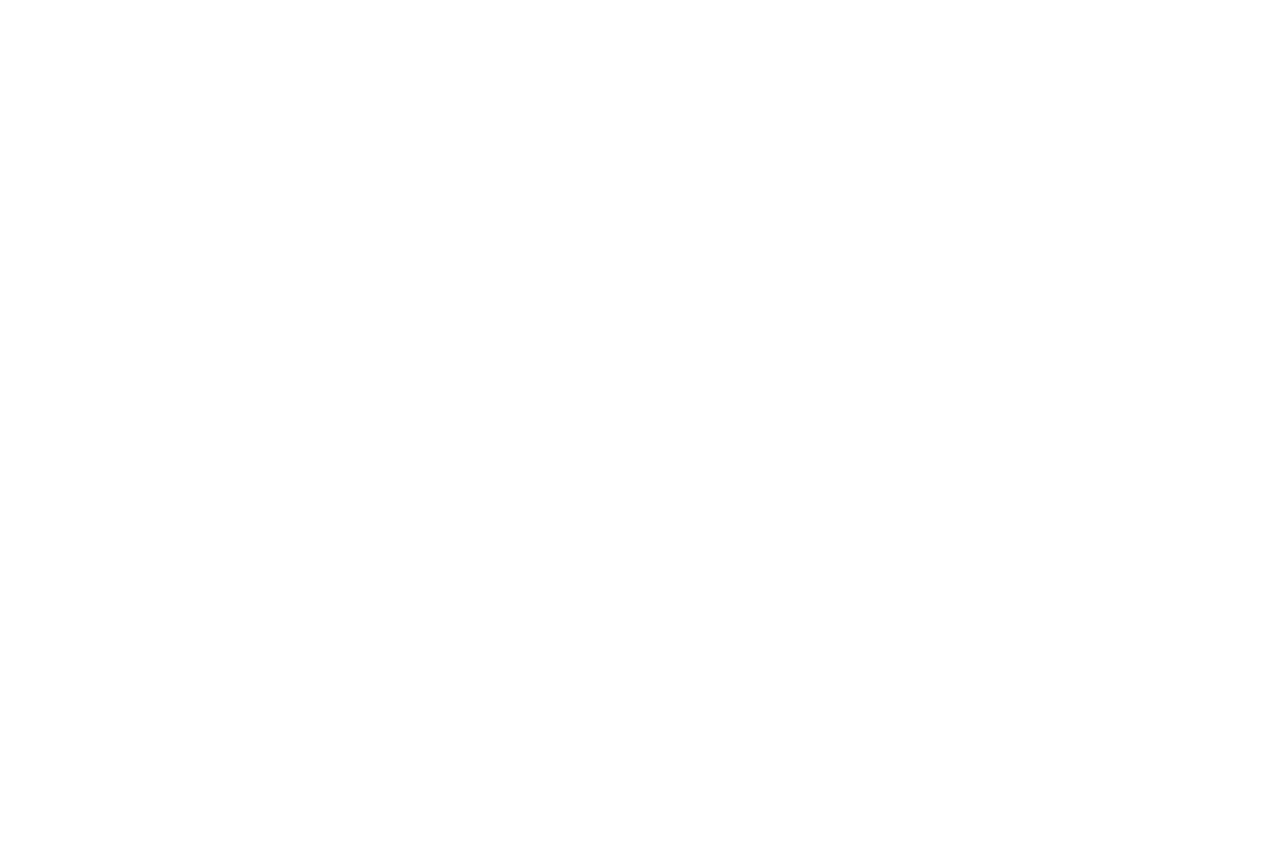
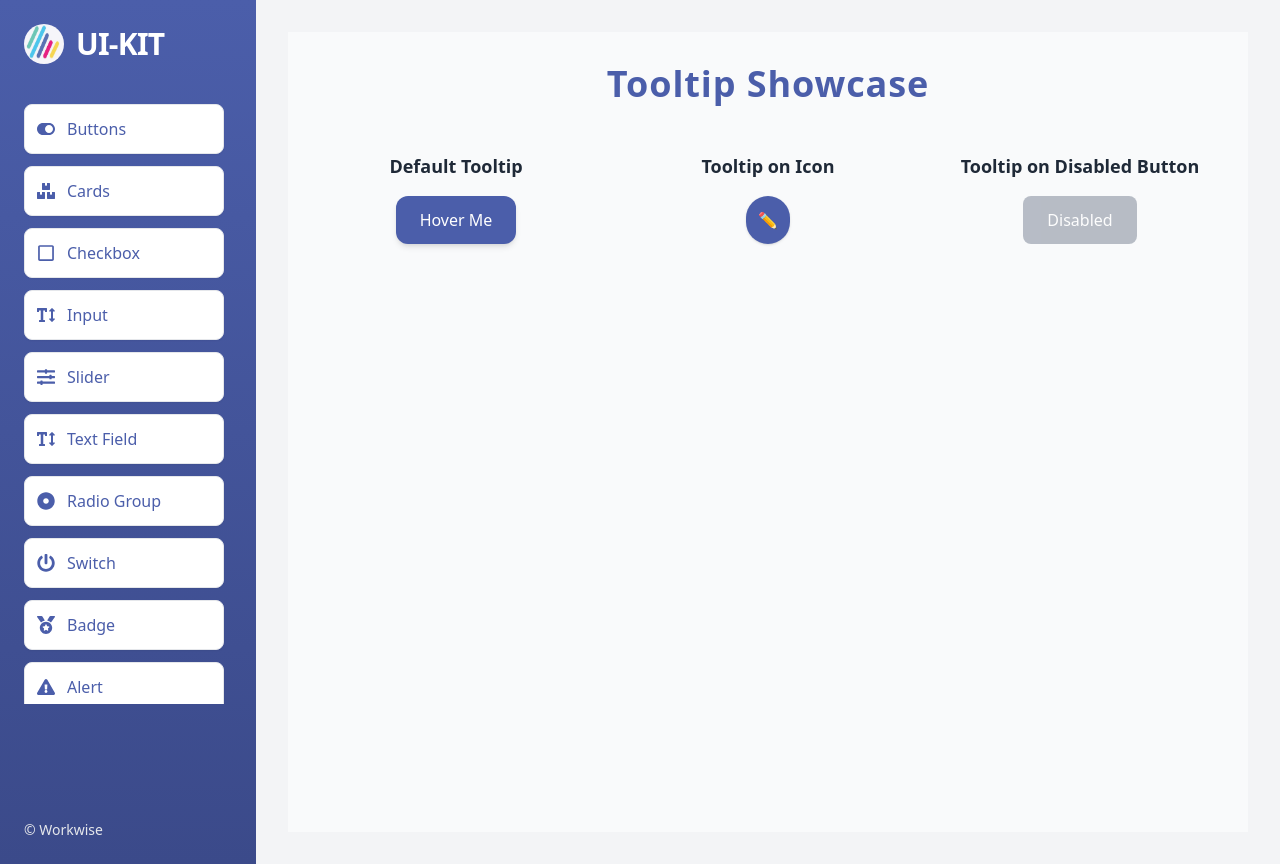
Before and after one commit to NaeemHk011/UI-Kit, a React (Vite) app: page /Tooltip in a window 1280 px wide. Before the commit this address had no page. Before the commit the page ends 800 px from the top, so only its background shows below. Built offline with nearby package versions, Linux system fonts and the light colour scheme.

Commit message:
your message

```diff
--- /dev/null
+++ b/src/components/Tooltip/toolTip.jsx
@@ -0,0 +1,58 @@
+import React, { useState } from 'react';
+
+const UIKitTooltip = ({ message, children }) => {
+  const [isVisible, setIsVisible] = useState(false);
+
+  const tooltipContainerStyles = {
+    position: 'relative',
+    display: 'inline-block',
+    cursor: 'pointer',
+  };
+
+  const tooltipMessageStyles = {
+    position: 'absolute',
+    bottom: '125%',
+    left: '50%',
+    transform: 'translateX(-50%)',
+    backgroundColor: '#333',
+    color: '#fff',
+    padding: '8px 12px',
+    borderRadius: '8px',
+    whiteSpace: 'nowrap',
+    fontSize: '14px',
+    boxShadow: '0px 4px 12px rgba(0, 0, 0, 0.15)',
+    opacity: isVisible ? 1 : 0,
+    transition: 'opacity 0.3s ease-in-out, transform 0.3s',
+    zIndex: 999,
+    pointerEvents: 'none',
+  };
+
+  const tooltipArrowStyles = {
+    position: 'absolute',
+    bottom: '115%',
+    left: '50%',
+    transform: 'translateX(-50%)',
+    width: 0,
+    height: 0,
+    borderLeft: '6px solid transparent',
+    borderRight: '6px solid transparent',
+    borderTop: '6px solid #333',
+    opacity: isVisible ? 1 : 0,
+    transition: 'opacity 0.3s ease-in-out',
+    zIndex: 998,
+  };
+
+  return (
+    <div
+      style={tooltipContainerStyles}
+      onMouseEnter={() => setIsVisible(true)}
+      onMouseLeave={() => setIsVisible(false)}
+    >
+      {children}
+      <div style={tooltipMessageStyles}>{message}</div>
+      <div style={tooltipArrowStyles}></div>
+    </div>
+  );
+};
+
+export default UIKitTooltip;
--- /dev/null
+++ b/src/components/Typography/typography.jsx
@@ -0,0 +1,43 @@
+import React from 'react';
+
+const typeClassMap = {
+  default: 'text-black',
+  secondary: 'text-gray-500',
+  success: 'text-green-500',
+  warning: 'text-yellow-500',
+  danger: 'text-red-500',
+  disabled: 'text-gray-400 cursor-not-allowed',
+  mark: 'bg-yellow-200 text-black px-1',
+  code: 'bg-gray-100 text-black font-mono px-1 rounded',
+  keyboard: 'bg-gray-100 text-black px-2 py-0.5 rounded border text-sm',
+  underline: 'underline',
+  delete: 'line-through',
+  strong: 'font-bold',
+  italic: 'italic',
+  link: 'text-blue-500 underline cursor-pointer hover:text-blue-700',
+};
+
+const sizeClassMap = {
+  h1: 'text-4xl font-bold',
+  h2: 'text-3xl font-semibold',
+  h3: 'text-2xl font-semibold',
+  h4: 'text-xl font-medium',
+  h5: 'text-lg font-medium',
+  h6: 'text-base font-medium',
+  p: 'text-base',
+  span: 'text-base',
+};
+
+const UIKitTypography = ({ children, type = 'default', as = 'p' }) => {
+  const Element = as;
+  const typeClasses = typeClassMap[type] || typeClassMap.default;
+  const sizeClasses = sizeClassMap[as] || '';
+
+  return (
+    <Element className={`${typeClasses} ${sizeClasses}`}>
+      {children}
+    </Element>
+  );
+};
+
+export default UIKitTypography;
--- a/src/components/Views/progressView.jsx
+++ b/src/components/Views/progressView.jsx
@@ -1,6 +1,6 @@
 // src/components/progressView.jsx
 import React from 'react';
-import { UIKitTable } from '../Table/table';
+import { UIKitProgress } from '../Progress/progressBar';
 
 
 export const ProgressView = () => {
--- a/src/components/Views/tableView.jsx
+++ b/src/components/Views/tableView.jsx
@@ -3,12 +3,14 @@ import { UIKitTable } from '../Table/table';
 
 export const TableView = () => {
   const columns = ['Product', 'Price', 'Category', 'Stock', 'Rating'];
+
   const data = [
     { Product: 'Laptop', Price: '$1200', Category: 'Electronics', Stock: 'Available', Rating: '4.5' },
     { Product: 'Chair', Price: '$80', Category: 'Furniture', Stock: 'Out of Stock', Rating: '4.2' },
     { Product: 'Book', Price: '$15', Category: 'Education', Stock: 'Available', Rating: '4.9' },
     { Product: 'Headphones', Price: '$200', Category: 'Electronics', Stock: 'Available', Rating: '4.3' },
     { Product: 'Coffee Mug', Price: '$12', Category: 'Kitchen', Stock: 'Limited', Rating: '4.0' },
+    { Product: 'Drop-Leaf Desk', Price: '$250', Category: 'Furniture', Stock: 'Available', Rating: '4.7' },
   ];
 
   const tableConfigs = [
@@ -18,7 +20,7 @@ export const TableView = () => {
 
   return (
     <div className="p-6 space-y-10">
-      <h2 className="text-3xl font-bold text-[#4B5EAA] text-center">Inventory Table </h2>
+      <h2 className="text-3xl font-bold text-[#4B5EAA] text-center">Inventory Table</h2>
 
       {tableConfigs.map((config, index) => (
         <div key={index} className="space-y-2">
@@ -28,6 +30,7 @@ export const TableView = () => {
             data={data}
             headerColor={config.headerColor}
             scrollEnabled={config.scrollEnabled}
+            showSortIcons={true} // 🔸 sorting icons enabled
           />
         </div>
       ))}
--- /dev/null
+++ b/src/components/Views/tooltipView.jsx
@@ -0,0 +1,57 @@
+import React from 'react';
+import UIKitTooltip from '../Tooltip/toolTip';
+
+const TooltipView = () => {
+  return (
+    <div className="p-8 space-y-12 bg-gray-50 min-h-screen">
+      <h2 className="text-4xl font-extrabold text-center text-[#4B5EAA] tracking-wide">
+        Tooltip Showcase
+      </h2>
+
+      <div className="grid grid-cols-1 md:grid-cols-3 gap-10 place-items-center">
+        {/* Primary Tooltip */}
+        <div className="space-y-4 text-center">
+          <h3 className="text-lg font-semibold text-gray-800">
+            Default Tooltip
+          </h3>
+          <UIKitTooltip message="Simple helpful tip!">
+            <button
+              className="px-6 py-3 bg-[#4B5EAA] text-white rounded-xl shadow-md hover:scale-105 transition duration-300"
+            >
+              Hover Me
+            </button>
+          </UIKitTooltip>
+        </div>
+
+        {/* Tooltip with icon */}
+        <div className="space-y-4 text-center">
+          <h3 className="text-lg font-semibold text-gray-800">
+            Tooltip on Icon
+          </h3>
+          <UIKitTooltip message="Edit this item">
+            <button className="p-3 bg-[#4B5EAA] text-white rounded-full shadow hover:bg-[#365fa9] transition">
+              ✏️
+            </button>
+          </UIKitTooltip>
+        </div>
+
+        {/* Tooltip on disabled button */}
+        <div className="space-y-4 text-center">
+          <h3 className="text-lg font-semibold text-gray-800">
+            Tooltip on Disabled Button
+          </h3>
+          <UIKitTooltip message="You can't click this!">
+            <button
+              disabled
+              className="px-6 py-3 bg-gray-400 text-white rounded-lg opacity-70 cursor-not-allowed"
+            >
+              Disabled
+            </button>
+          </UIKitTooltip>
+        </div>
+      </div>
+    </div>
+  );
+};
+
+export default TooltipView;
--- /dev/null
+++ b/src/components/Views/typographyView.jsx
@@ -0,0 +1,43 @@
+import React from 'react';
+import UIKitTypography from '../Typography/typography';
+
+const TypographyView = () => {
+  return (
+    <div className="space-y-4 p-6">
+      {/* Typography Headings */}
+      <h2 className="text-2xl font-bold text-gray-800">Typography</h2>
+
+      {/* Default Typography */}
+      <div>
+        <UIKitTypography>Design (default)</UIKitTypography>
+      </div>
+
+      {/* Styled Typography */}
+      <div className="space-y-2">
+        <UIKitTypography type="secondary">Design (secondary)</UIKitTypography>
+        <UIKitTypography type="success">Design (success)</UIKitTypography>
+        <UIKitTypography type="warning">Design (warning)</UIKitTypography>
+        <UIKitTypography type="danger">Design (danger)</UIKitTypography>
+        <UIKitTypography type="disabled">Design (disabled)</UIKitTypography>
+        <UIKitTypography type="mark">Design (mark)</UIKitTypography>
+        <UIKitTypography type="code">Design (code)</UIKitTypography>
+        <UIKitTypography type="keyboard">Design (keyboard)</UIKitTypography>
+        <UIKitTypography type="underline">Design (underline)</UIKitTypography>
+        <UIKitTypography type="delete">Design (delete)</UIKitTypography>
+        <UIKitTypography type="strong">Design (strong)</UIKitTypography>
+        <UIKitTypography type="italic">Design (italic)</UIKitTypography>
+        <UIKitTypography type="link">Design (Link)</UIKitTypography>
+      </div>
+
+      {/* Typography with Different Tags */}
+      <div className="space-y-2">
+        <UIKitTypography as="h1" type="success">This is an H1 Heading (Success)</UIKitTypography>
+        <UIKitTypography as="h2" type="warning">This is H2 (Warning)</UIKitTypography>
+        <UIKitTypography as="p" type="code">This is code inside paragraph</UIKitTypography>
+        <UIKitTypography as="span" type="danger">Danger inside span</UIKitTypography>
+      </div>
+    </div>
+  );
+};
+
+export default TypographyView;
--- a/src/components/layout/MainLayout.jsx
+++ b/src/components/layout/MainLayout.jsx
@@ -212,7 +212,7 @@ const MainLayout = () => {
 
 
           <Link
-            to="/Progressbar"
+            to="/Progress"
             className="flex items-center space-x-3 p-3 rounded-lg bg-white text-[#4B5EAA] font-medium
               border border-gray-200 shadow-sm hover:bg-[#E6F0FA] hover:border-[#5C7CFA] hover:shadow-md
               transition-all duration-300 ease-in-out"
@@ -290,7 +290,7 @@ const MainLayout = () => {
 
 
           <Link
-            to="/tooltip"
+            to="/Tooltip"
             className="flex items-center space-x-3 p-3 rounded-lg bg-white text-[#4B5EAA] font-medium
               border border-gray-200 shadow-sm hover:bg-[#E6F0FA] hover:border-[#5C7CFA] hover:shadow-md
               transition-all duration-300 ease-in-out"
@@ -311,7 +311,7 @@ const MainLayout = () => {
 
 
           <Link
-            to="/typography"
+            to="/Typography"
             className="flex items-center space-x-3 p-3 rounded-lg bg-white text-[#4B5EAA] font-medium
               border border-gray-200 shadow-sm hover:bg-[#E6F0FA] hover:border-[#5C7CFA] hover:shadow-md
               transition-all duration-300 ease-in-out"
--- a/src/main.jsx
+++ b/src/main.jsx
@@ -17,6 +17,8 @@ import { AlertView } from './components/Views/alertView';
 import { ProgressView } from './components/Views/progressView';
 import { TableView } from './components/Views/tableView';
 import AvatarView from './components/Views/avatarView';
+import TooltipView from './components/Views/tooltipView';
+import TypographyView from './components/Views/typographyView';
 
 
 
@@ -41,9 +43,12 @@ createRoot(document.getElementById('root')).render(
             <Route path="RadioButton" element={<RadioViews/>} />
             <Route path="Badge" element={<BadgeView/>} />
             <Route path="Alert" element={<AlertView/>} />
-            <Route path="Progressbar" element={<ProgressView/>} />
+            <Route path="Progress" element={<ProgressView/>} />
             <Route path="Avatar" element={<AvatarView/>} />
             <Route path="Table" element={<TableView/>} />
+            <Route path="Tooltip" element={<TooltipView/>} />
+            <Route path="Typography" element={<TypographyView/>} />
+
 
 
             {/* more routes  */}
```
Also changed, not shown: src/components/Table/table.jsx (+58 -27 lines), src/components/Progress/progressBar.jsx (renamed from src/components/Progressbar/progressBar.jsx), src/components/Views/radioViews.jsx (line endings or trailing spaces).
